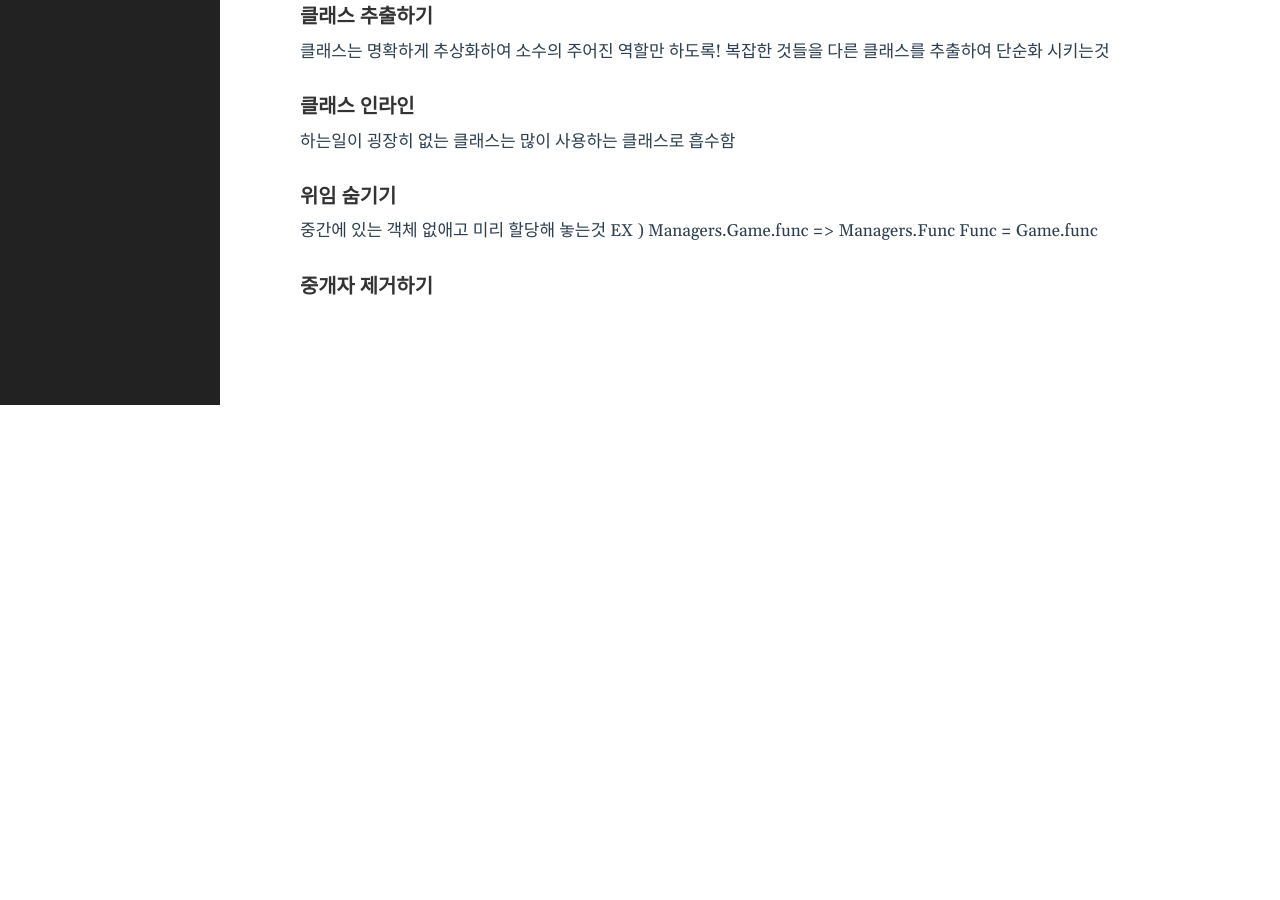
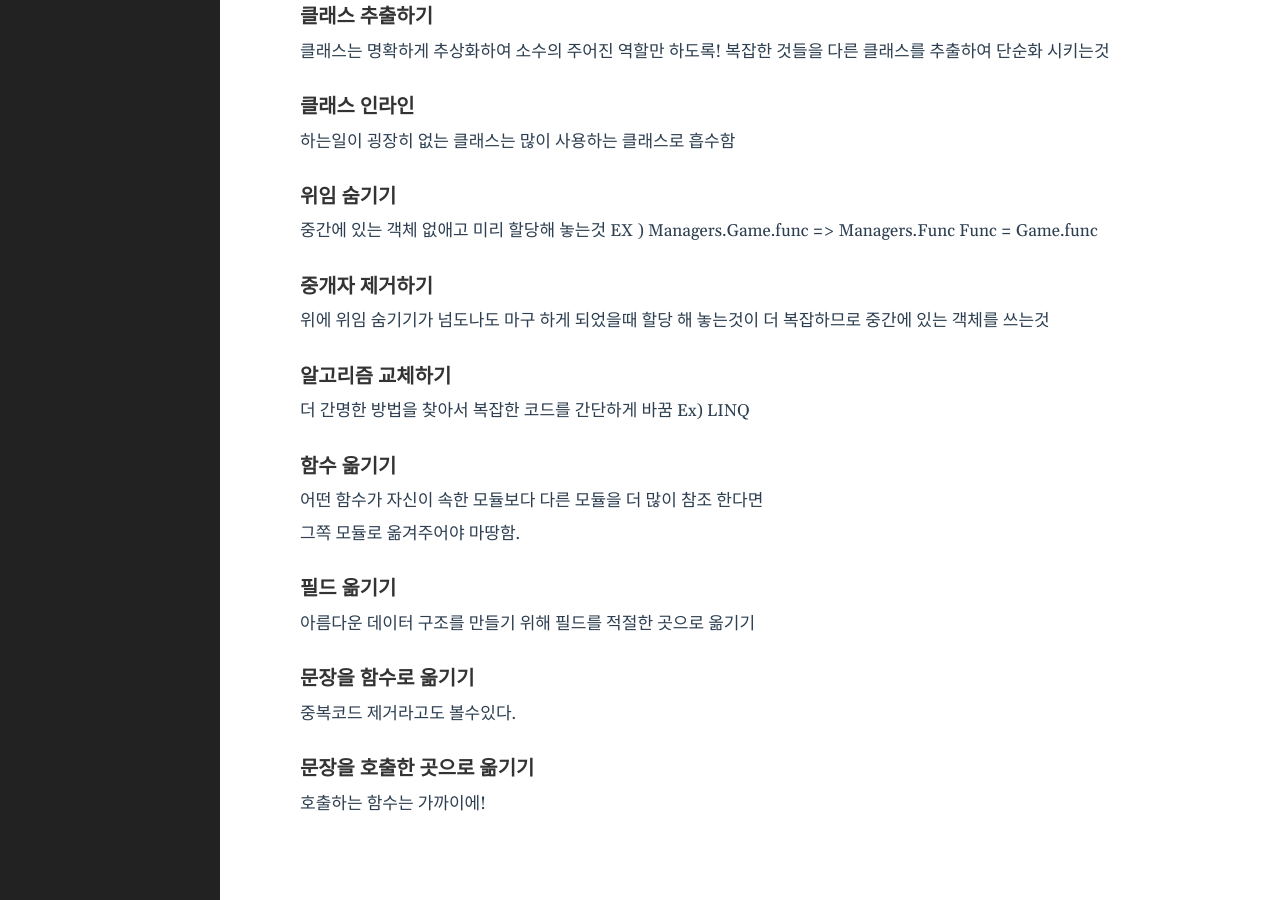
Before and after one commit to rrd0627/rrd0627.github.io, a Jekyll site: the page built from _posts/2022-01-23-Refactoring4.markdown, in a window 1280 px wide and 900 px high, scrolled down 656 px. Built offline with Jekyll 4.4.1, drawn with Linux system fonts in a browser that asks for light colours; before the commit the page ends 1061 px from its top, so only the background shows below that.

Commit message:
Refactoring

```diff
--- a/_posts/2022-01-23-Refactoring4.markdown
+++ b/_posts/2022-01-23-Refactoring4.markdown
@@ -43,3 +43,30 @@ EX ) Managers.Game.func  => Managers.Func
 Func = Game.func
 
 ### 중개자 제거하기
+
+위에 위임 숨기기가 넘도나도 마구 하게 되었을때 할당 해 놓는것이 더 복잡하므로
+중간에 있는 객체를 쓰는것
+
+
+### 알고리즘 교체하기
+
+더 간명한 방법을 찾아서 복잡한 코드를 간단하게 바꿈
+Ex) LINQ
+
+### 함수 옮기기
+
+어떤 함수가 자신이 속한 모듈보다 다른 모듈을 더 많이 참조 한다면
+
+그쪽 모듈로 옮겨주어야 마땅함.
+
+### 필드 옮기기
+
+아름다운 데이터 구조를 만들기 위해 필드를 적절한 곳으로 옮기기
+
+### 문장을 함수로 옮기기
+
+중복코드 제거라고도 볼수있다.
+
+### 문장을 호출한 곳으로 옮기기
+
+호출하는 함수는 가까이에!
```
